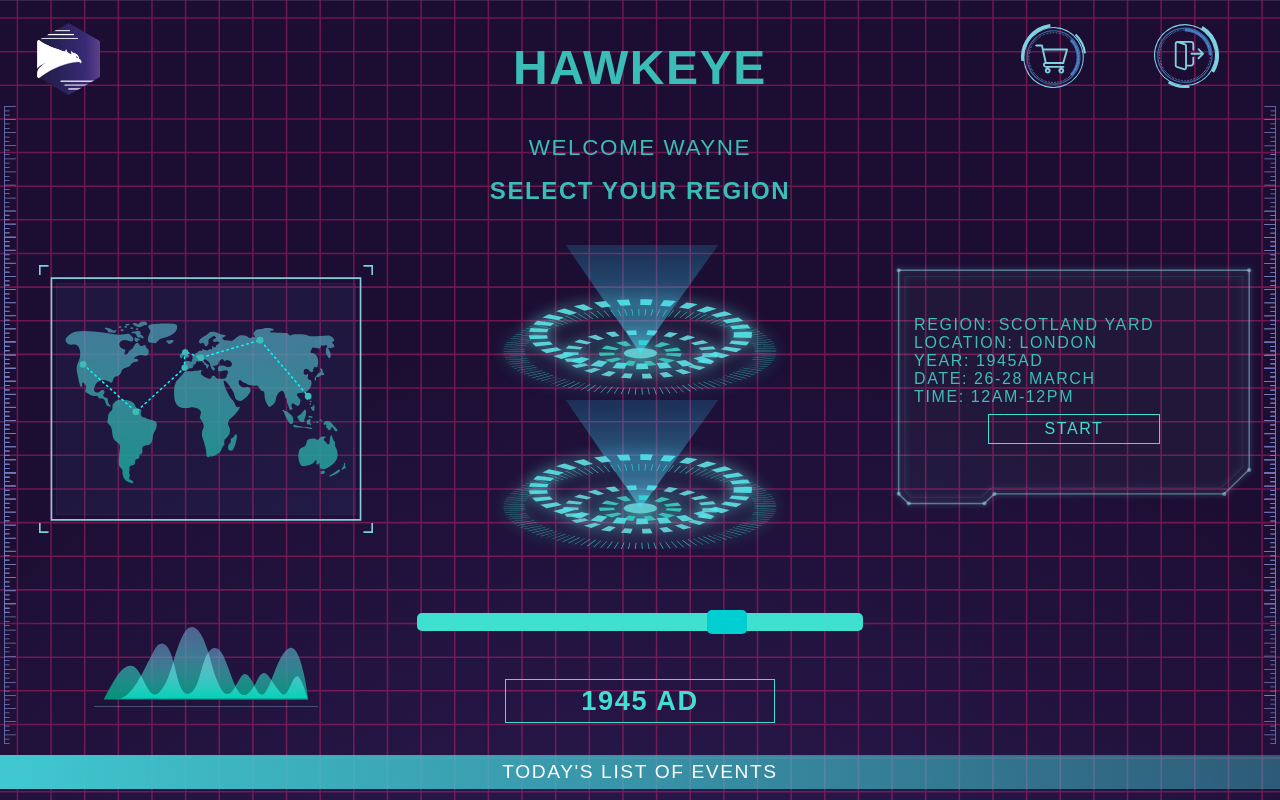
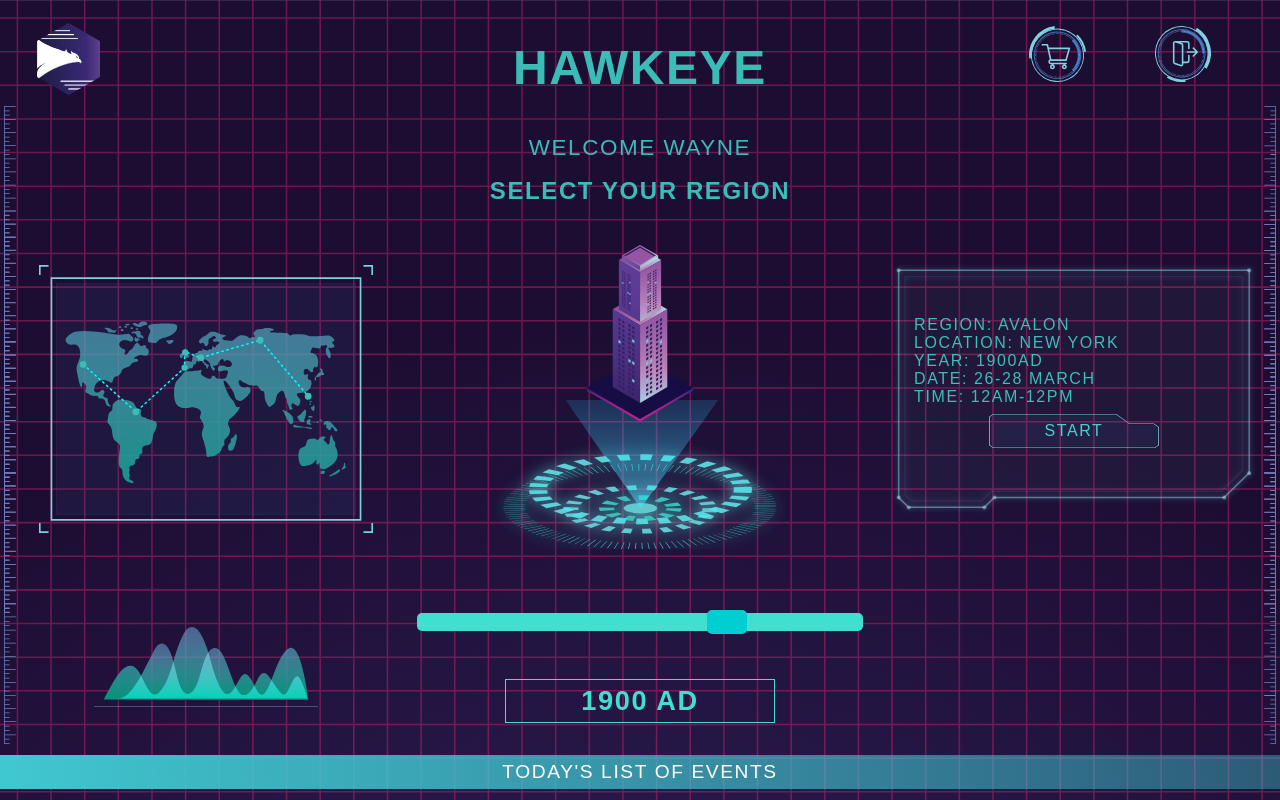
Before and after one commit to swadhinroutray/hawkeye-2020, a React (Create React App) app in the folder client/: page / in a window 1280 px wide. Built offline with nearby package versions, Linux system fonts and the light colour scheme.

Commit message:
UI changes

```diff
--- a/client/src/components/LandingPageComponents/Header.js
+++ b/client/src/components/LandingPageComponents/Header.js
@@ -1,5 +1,6 @@
 import React from 'react';
 import styled from 'styled-components';
+import { Link } from 'react-router-dom';
 import { hawkLogo, shopLogo, logoutLogo } from '../../assets/landing-assets';
 
 export const Header = () => {
@@ -8,13 +9,25 @@ export const Header = () => {
 			<HawkLogo src={hawkLogo} alt="hawk-logo" />
 			<h1>HAWKEYE</h1>
 			<div>
-				<img src={shopLogo} alt="shop-icon" />
-				<img src={logoutLogo} alt="shop-icon" />
+				<Link to="/shop">
+					<Icon src={shopLogo} alt="shop-icon" />
+				</Link>
+				<Link>
+					<Icon src={logoutLogo} alt="shop-icon" />
+				</Link>
 			</div>
 		</HeaderWrapper>
 	);
 };
+const Icon = styled.img`
+	margin: auto;
+	height: 5vh;
+	align-self: flex-end;
 
+	@media (min-width: 768px) {
+		height: 7vh;
+	}
+`;
 const HeaderWrapper = styled.header`
 	position: relative;
 	display: grid;
@@ -29,15 +42,7 @@ const HeaderWrapper = styled.header`
 	> div {
 		grid-column: 3;
 		display: flex;
-		> img {
-			margin: auto;
-			height: 5vh;
-			align-self: flex-end;
-
-			:first-of-type {
-				margin-right: 7px;
-			}
-		}
+		justify-content: space-evenly;
 	}
 
 	@media (min-width: 768px) {
@@ -53,9 +58,9 @@ const HeaderWrapper = styled.header`
 	}
 `;
 const Shop = styled.img`
-	height: 6vh;
+	height: 5vh;
 	@media (min-width: 768px) {
-		height: 9vh;
+		height: 7vh;
 	}
 `;
 const HawkLogo = styled.img`
--- a/client/src/components/LandingPageComponents/RegionInfo.js
+++ b/client/src/components/LandingPageComponents/RegionInfo.js
@@ -1,13 +1,15 @@
 import React from 'react';
 import styled from 'styled-components';
 import DescriptionBg from '../../assets/landing-assets/DescriptView.svg';
-import { startButton } from '../../assets/landing-assets/index.js';
+import { Link } from 'react-router-dom';
+import { startButton } from '../../assets/landing-assets';
 import { observer, inject } from 'mobx-react';
 export const RegionInfo = inject('LandingStore')(
 	observer(({ LandingStore }) => {
 		return (
 			<InfoWrapper className="info">
 				<Background src={DescriptionBg} />
+				<Info>
 					<div>
 						REGION: {LandingStore.regionInfo[LandingStore.currentRegion].name}
 					</div>
@@ -24,10 +26,17 @@ export const RegionInfo = inject('LandingStore')(
 					<div>
 						TIME: {LandingStore.regionInfo[LandingStore.currentRegion].time}
 					</div>
+				</Info>
+
+				<Link
+					style={{ textDecoration: 'none' }}
+					to={`/game/${LandingStore.currentRegion}`}
+				>
 					<Start onClick={() => console.log('Start')}>
-					{/* <img src={startButton} alt="" /> */}
+						<img src={startButton} alt="" />
 						Start
 					</Start>
+				</Link>
 			</InfoWrapper>
 		);
 	}),
@@ -36,7 +45,6 @@ const InfoWrapper = styled.div`
 	text-transform: uppercase;
 	width: 90%;
 	margin: auto;
-	text-align: left;
 	position: relative;
 	color: turquoise;
 	font-size: 0.8em;
@@ -50,7 +58,10 @@ const InfoWrapper = styled.div`
 		margin-top: 40%;
 	}
 `;
-
+const Info = styled.div`
+	text-align: left;
+	margin: auto;
+`;
 const Background = styled.img`
 	height: 100%;
 	width: 100%;
@@ -62,19 +73,18 @@ const Background = styled.img`
 
 const Start = styled.div`
 	color: turquoise;
-	padding: 5px;
+	padding: 8px 5px;
 	text-align: center;
 	position: relative;
 	width: 50%;
 	margin: 8px auto 15px auto;
-	border: 1px solid turquoise;
 
 	> img {
-		z-index: 20;
+		z-index: 200;
 		position: absolute;
 		top: 0;
 		left: 0;
-		width: 10vh;
+		width: 100%;
 		height: 100%;
 	}
 `;
--- a/client/src/models/app/LandingPageModel.js
+++ b/client/src/models/app/LandingPageModel.js
@@ -12,7 +12,7 @@ class Region {
 	}
 }
 class LandingPageModel {
-	currentRegion = 1;
+	currentRegion = 0;
 	regionInfo = [];
 
 	constructor() {
--- /dev/null
+++ b/client/src/routes/PrivateRoute.js
@@ -0,0 +1,5 @@
+import React from 'react';
+
+export const PrivateRoute = () => {
+	return <div></div>;
+};
```
Also changed, not shown: client/src/assets/landing-assets/StartButton.svg. Lines whose indentation alone changed are shown as unchanged.
